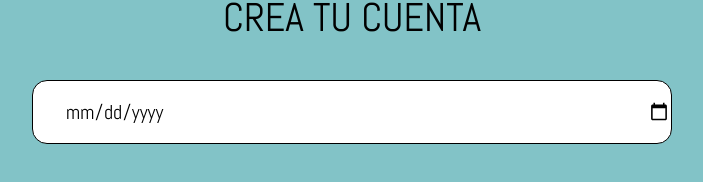
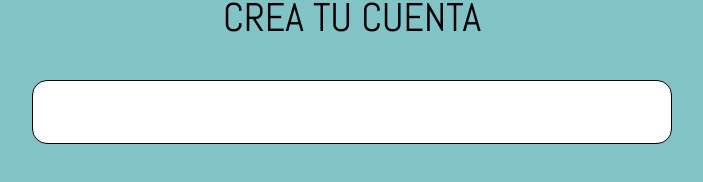
Before and after one commit to LuzR25/proyecto_chismecito, a Vue app: page / in a window 1280 px wide. Shown: the part 334-516 px from the top of the page, without its empty margins (288-991 px from the left). Built offline with nearby package versions, Linux system fonts and the light colour scheme.

Commit message:
mostrar placeholder en tipo date

```diff
--- a/src/components/input_personalizable.vue
+++ b/src/components/input_personalizable.vue
@@ -4,8 +4,12 @@
         + :value="variablePadre" es el parametro que se pasa a traves del padre. En este se caso el padre va a pasar una variable en la cual se guardara el dato que el usuario escribe en el campo de entrada.
         + @input esta accion se realiza cuando el usuario escribe en el campo de entrada y cuando sucede esto se ejecuta la función "updateValue".
     -->
-    <input v-if="type !== 'select'" :id="id" :type="type" :placeholder="hint" :value="variablePadre" @input="updateValue" />
-    <!-- Cuando el input sea de tipo 'select' -->
+    <input v-if="type !== 'select' && type !== 'date'" :id="id" :type="type" :placeholder="hint" :value="variablePadre"
+      @input="updateValue" />
+    <!-- input de tipo date (fecha) -->
+    <input v-else-if="type === 'date'" :id="id" :type="fechaEnTipo" :placeholder="hint" :value="variablePadre"
+      @focus="cambiarFechaADate" @input="updateValue" />
+    <!-- input de tipo select (seleccion) -->
     <select v-else :id="id" :value="variablePadre" @change="updateValue">
       <option value="" disabled selected>{{ hint }}</option>
       <option value="masculino">Masculino</option>
@@ -16,7 +20,7 @@
 </template>
 
 <script setup>
-import { toRefs, defineEmits } from 'vue';
+import { ref, toRefs, defineEmits } from 'vue';
 
 // Parametros
 const props = defineProps(['id', 'type', 'hint', 'variablePadre'])
@@ -35,24 +39,33 @@ const updateValue = (event) => {
   */
   emit('update:variablePadre', event.target.value)
 }
+
+// constantes para hacer que el input de fecha muestre un placeholder
+let fechaEnTipo = ref('text')
+
+/* Al inicializarse el input de la fecha esta en tipo techo, pero una vez que se da clic sobre el input de fecha esta funcion la cambiara a tipo date */
+const cambiarFechaADate = () => {
+  fechaEnTipo.value = 'date';
+}
+
 </script>
 
 <style scoped>
-
 div {
   margin-top: 5%;
 }
-input, select {
-  font-family: 'Abel', sans-serif;
+
+input,
+select {
   font-size: 20px;
   background-color: white;
   border: 1.5px solid black;
   border-radius: 15px;
   padding-left: 5%;
+  padding-right: 5%;
   height: 8vh;
   width: 50vw;
 }
-
 </style>
 
 <!-- <template>
```
